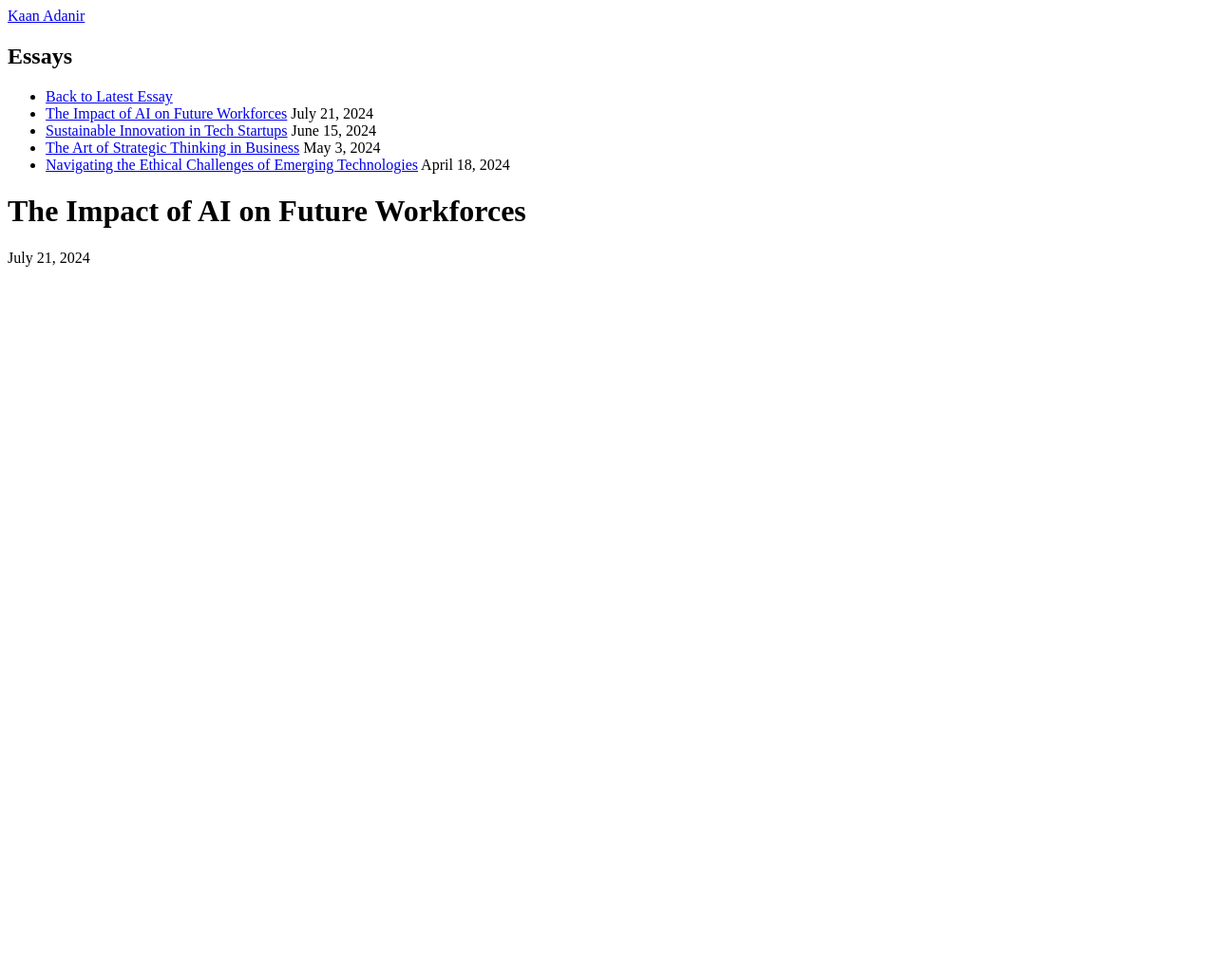
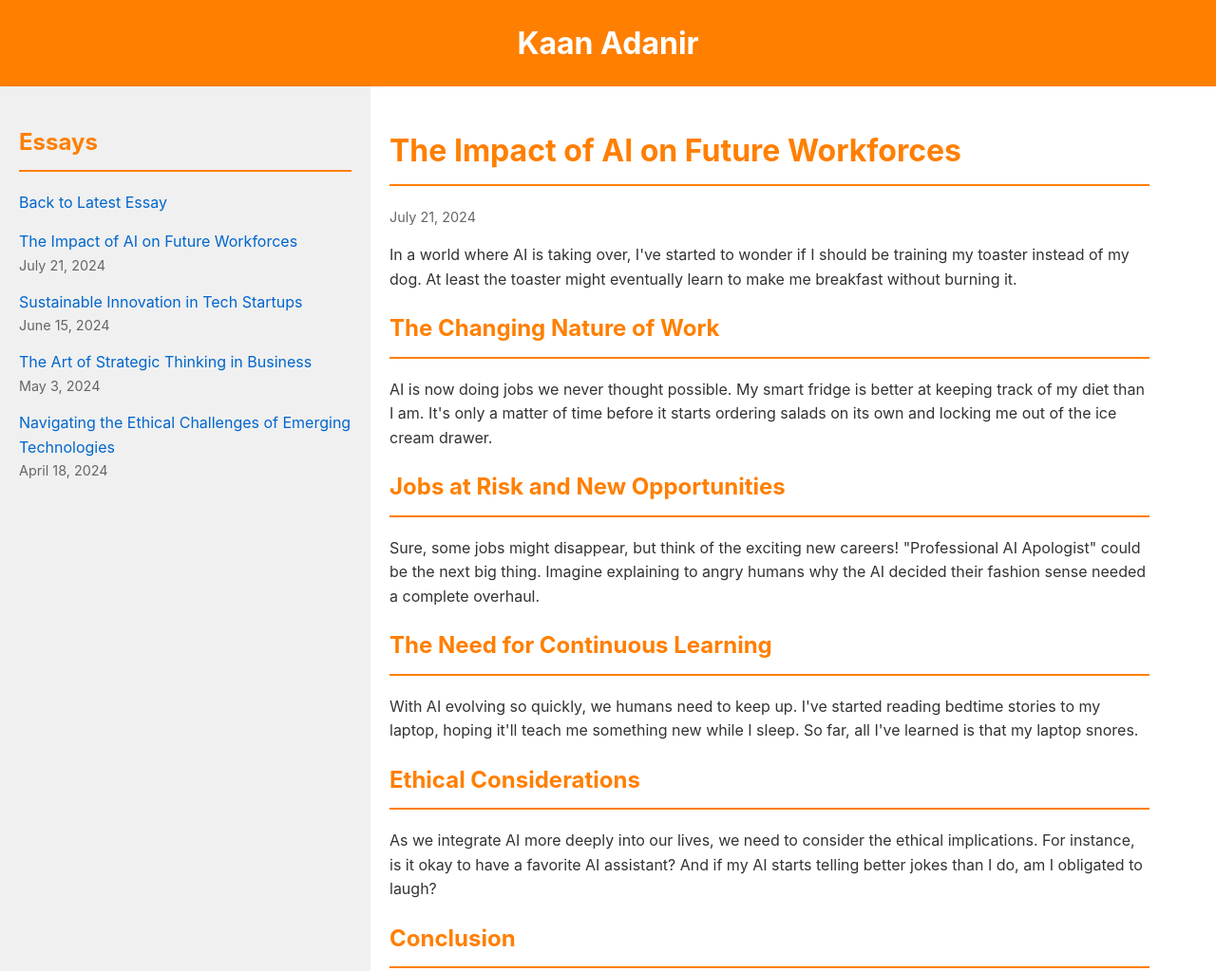
Before and after one commit to kaanadanir/kaanadanir.com, a plain HTML site: page ai-future-workforces.html in a window 1280 px wide. Shown: the top 1023 px of the page at 95% size. Before the commit the page ends 800 px from the top, so only its background shows below. Drawn offline with Linux system fonts and the light colour scheme.

Commit message:
Update ai-future-workforces.html

```diff
--- a/ai-future-workforces.html
+++ b/ai-future-workforces.html
@@ -5,8 +5,75 @@
     <meta name="viewport" content="width=device-width, initial-scale=1.0">
     <title>Kaan Adanir - The Impact of AI on Future Workforces</title>
     <style>
-        /* Same styles as in the index.html */
-        /* ... */
+        body, html {
+            margin: 0;
+            padding: 0;
+            font-family: -apple-system, BlinkMacSystemFont, 'Segoe UI', Roboto, Oxygen, Ubuntu, Cantarell, 'Open Sans', 'Helvetica Neue', sans-serif;
+            line-height: 1.6;
+            color: #333;
+            height: 100%;
+        }
+        .banner {
+            background-color: #FF7F00;
+            color: white;
+            text-align: center;
+            padding: 20px 0;
+            font-size: 2em;
+            font-weight: bold;
+        }
+        .banner a {
+            color: white;
+            text-decoration: none;
+            display: block;
+            width: 100%;
+            height: 100%;
+        }
+        .banner a:hover {
+            color: white;
+            text-decoration: underline;
+        }
+        .container {
+            display: flex;
+            min-height: calc(100% - 80px);
+        }
+        .sidebar {
+            width: 350px;
+            background-color: #f0f0f0;
+            padding: 20px;
+            box-shadow: 2px 0 5px rgba(0,0,0,0.1);
+        }
+        .content {
+            flex-grow: 1;
+            padding: 20px 40px 20px 20px;
+            background-color: #ffffff;
+            overflow-y: auto;
+            max-width: 800px;
+        }
+        h1, h2 {
+            border-bottom: 2px solid #FF7F00;
+            padding-bottom: 10px;
+            color: #FF7F00;
+        }
+        ul {
+            list-style-type: none;
+            padding-left: 0;
+        }
+        li {
+            margin-bottom: 15px;
+        }
+        a {
+            color: #0066cc;
+            text-decoration: none;
+            transition: color 0.3s ease;
+        }
+        a:hover {
+            color: #FF7F00;
+        }
+        .date {
+            color: #666;
+            font-size: 0.9em;
+            display: block;
+        }
     </style>
 </head>
 <body>
@@ -28,8 +95,22 @@
             <h1>The Impact of AI on Future Workforces</h1>
             <p class="date">July 21, 2024</p>
 
-            <!-- Full essay content here -->
-            <!-- ... -->
+            <p>In a world where AI is taking over, I've started to wonder if I should be training my toaster instead of my dog. At least the toaster might eventually learn to make me breakfast without burning it.</p>
+
+            <h2>The Changing Nature of Work</h2>
+            <p>AI is now doing jobs we never thought possible. My smart fridge is better at keeping track of my diet than I am. It's only a matter of time before it starts ordering salads on its own and locking me out of the ice cream drawer.</p>
+
+            <h2>Jobs at Risk and New Opportunities</h2>
+            <p>Sure, some jobs might disappear, but think of the exciting new careers! "Professional AI Apologist" could be the next big thing. Imagine explaining to angry humans why the AI decided their fashion sense needed a complete overhaul.</p>
+
+            <h2>The Need for Continuous Learning</h2>
+            <p>With AI evolving so quickly, we humans need to keep up. I've started reading bedtime stories to my laptop, hoping it'll teach me something new while I sleep. So far, all I've learned is that my laptop snores.</p>
+
+            <h2>Ethical Considerations</h2>
+            <p>As we integrate AI more deeply into our lives, we need to consider the ethical implications. For instance, is it okay to have a favorite AI assistant? And if my AI starts telling better jokes than I do, am I obligated to laugh?</p>
+
+            <h2>Conclusion</h2>
+            <p>In the end, the future of work with AI is bright... mostly because of all the glowing screens. As long as we remember to unplug occasionally and remind ourselves who the real intelligent beings are (hint: it's us... I think), we'll be just fine. Now, if you'll excuse me, I need to go negotiate with my smart home about who gets to choose what's for dinner tonight.</p>
         </div>
     </div>
 </body>
```
